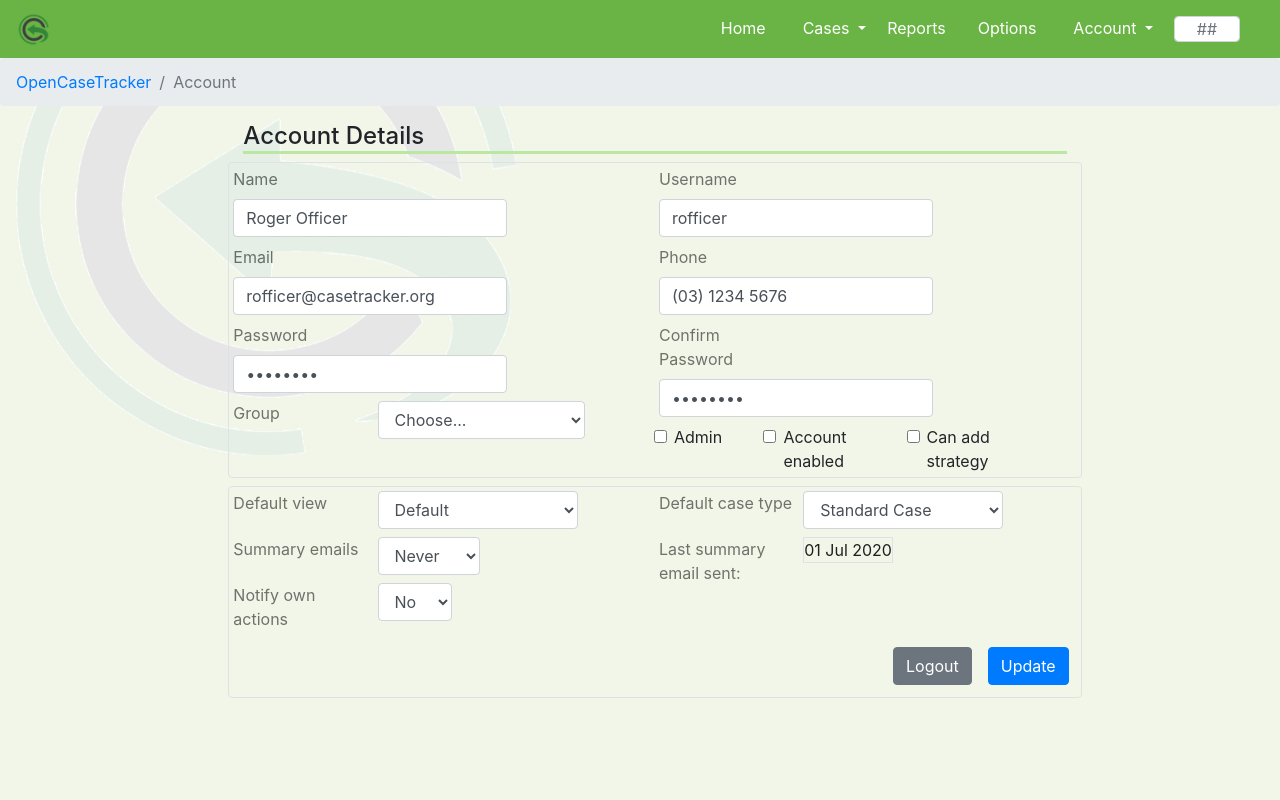
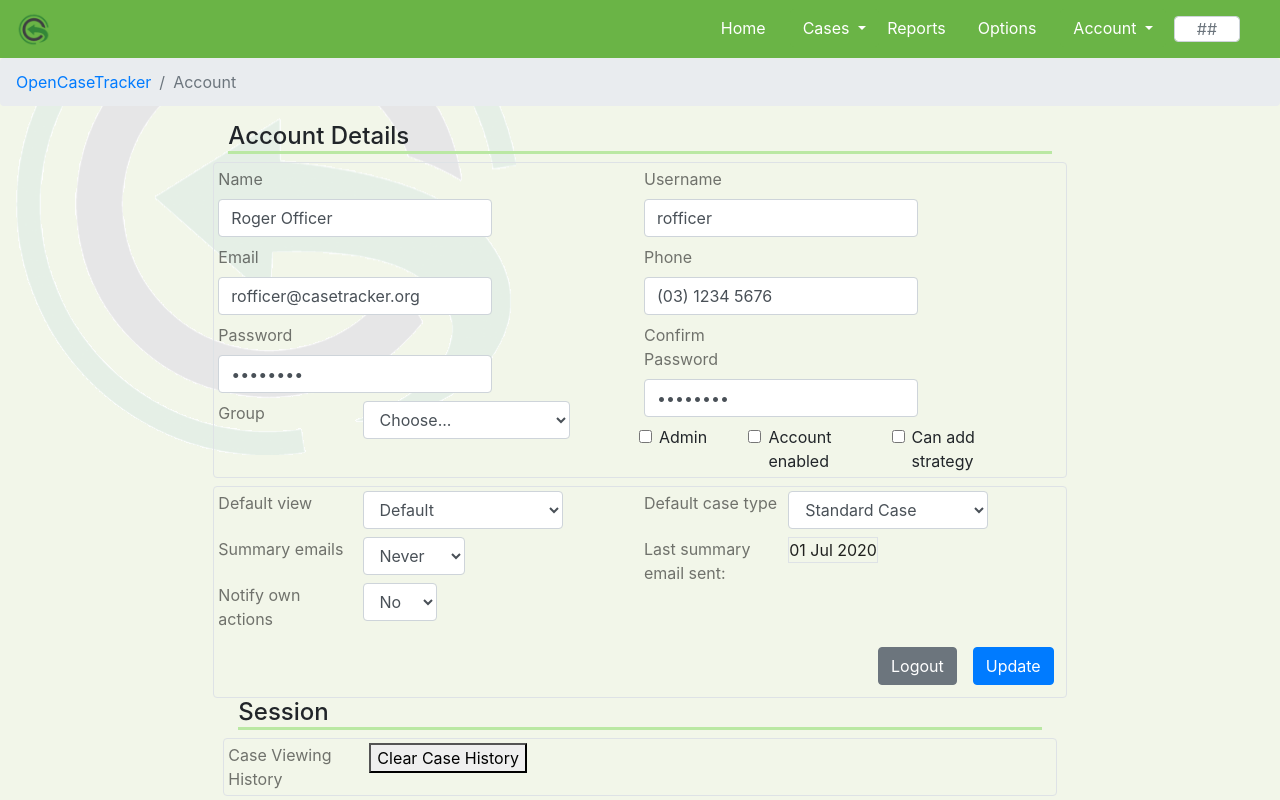
Before and after one commit to jcleeland/atticase, a PHP site: page /index.php?page=account in a window 1280 px wide. Run offline with PHP 8.4, Linux system fonts and the light colour scheme; the visitor is signed in with stand-in values (Sample User, id 1); data that the repository does not hold is empty; a stand-in replaces the project's code that opens the database connection; some libraries are stand-ins or nearby versions.

Commit message:
Added clear casehistory option in accounts

```diff
--- /dev/null
+++ b/js/pages/account.js
@@ -0,0 +1,18 @@
+$(function() {
+    var status=getStatus();
+    console.log(status);
+    if(status.caseviews != undefined) {
+        const caseviews=status.caseviews;
+        for(const key in caseviews) {
+            console.log(key+' -> '+caseviews[key]);
+            $('#case_viewing_history').append('<li>Case #'+key+'</li>');
+        }
+    }
+    $('#clear_case_history').click(function() {
+        if (confirm('Are you sure you want to clear your case history?')) {
+            status.caseviews={};
+            setStatus(status);
+        }
+    })
+
+});
--- a/pages/account.php
+++ b/pages/account.php
@@ -1,6 +1,7 @@
 <?php
 
 ?>
+<script src="js/pages/account.js"></script>
 <div class="col-sm-12 mb-1 ">
     <div class="row justify-content-sm-center">
         <div class="col-sm-8">
@@ -163,8 +164,27 @@
         </div>
 
     </div>
-    <div class="row">
 
+</div>
+<div class="col-sm-12 mb-1 ">
+    <div class="row justify-content-sm-center">
+        <div class="col-sm-8">
+            <h4 class="header">Session</h4>
+            <div class="row border rounded">
+                <div class="col-xs-12 col-sm-6">
+                    <div class="row">
+                        <div class="subSection-label col-xs-4 m-1">
+                            Case Viewing History
+                        </div>
+                        <div class="subSection-field cols-xs-7 m-1">
+                            <div id="case_viewing_history">
+                            </div>
+                            <button id="clear_case_history">Clear Case History</button>
+                        </div>
+                    </div>
+                </div>
+            </div>
+        </div>
     </div>
 </div>
 <?php
```
